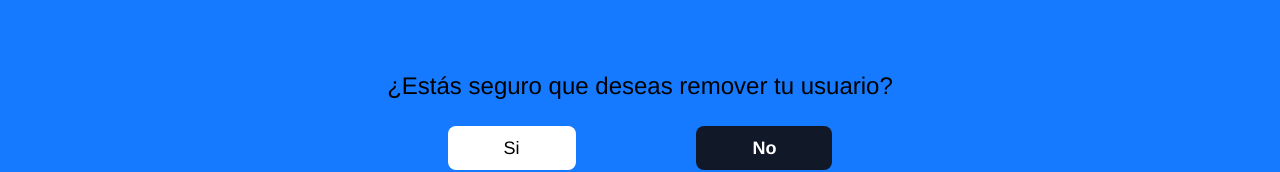
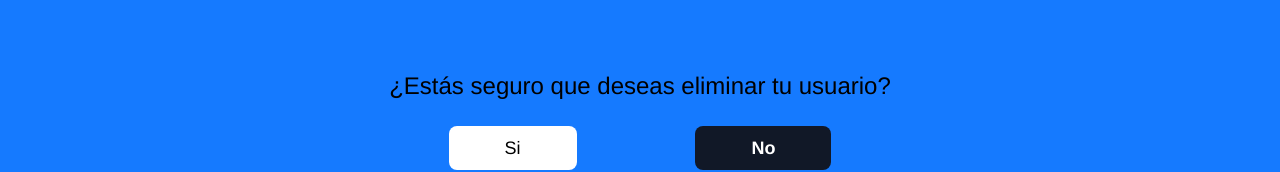
Before and after one commit to YeyoM/wellness-landing, a React (Vite) app: page /remover-usuario in a window 1280 px wide. Shown: the part 318-490 px from the top of the page. Built offline with nearby package versions, Linux system fonts and the light colour scheme; no server answers.

Commit message:
Change remover to eliminar

```diff
--- a/src/pages/DeleteUser.tsx
+++ b/src/pages/DeleteUser.tsx
@@ -49,7 +49,7 @@ const DeleteUser = () => {
 			<main className="w-100 h-[calc(100vh-76px)] flex justify-center items-center bg-primary">
 				<section className={`${confirm ? 'hidden' : ''} flex flex-col gap-6`}>
 					<p className="text-2xl">
-						¿Estás seguro que deseas remover tu usuario?
+						¿Estás seguro que deseas eliminar tu usuario?
 					</p>
 					<div className="flex justify-around">
 						<button
```
